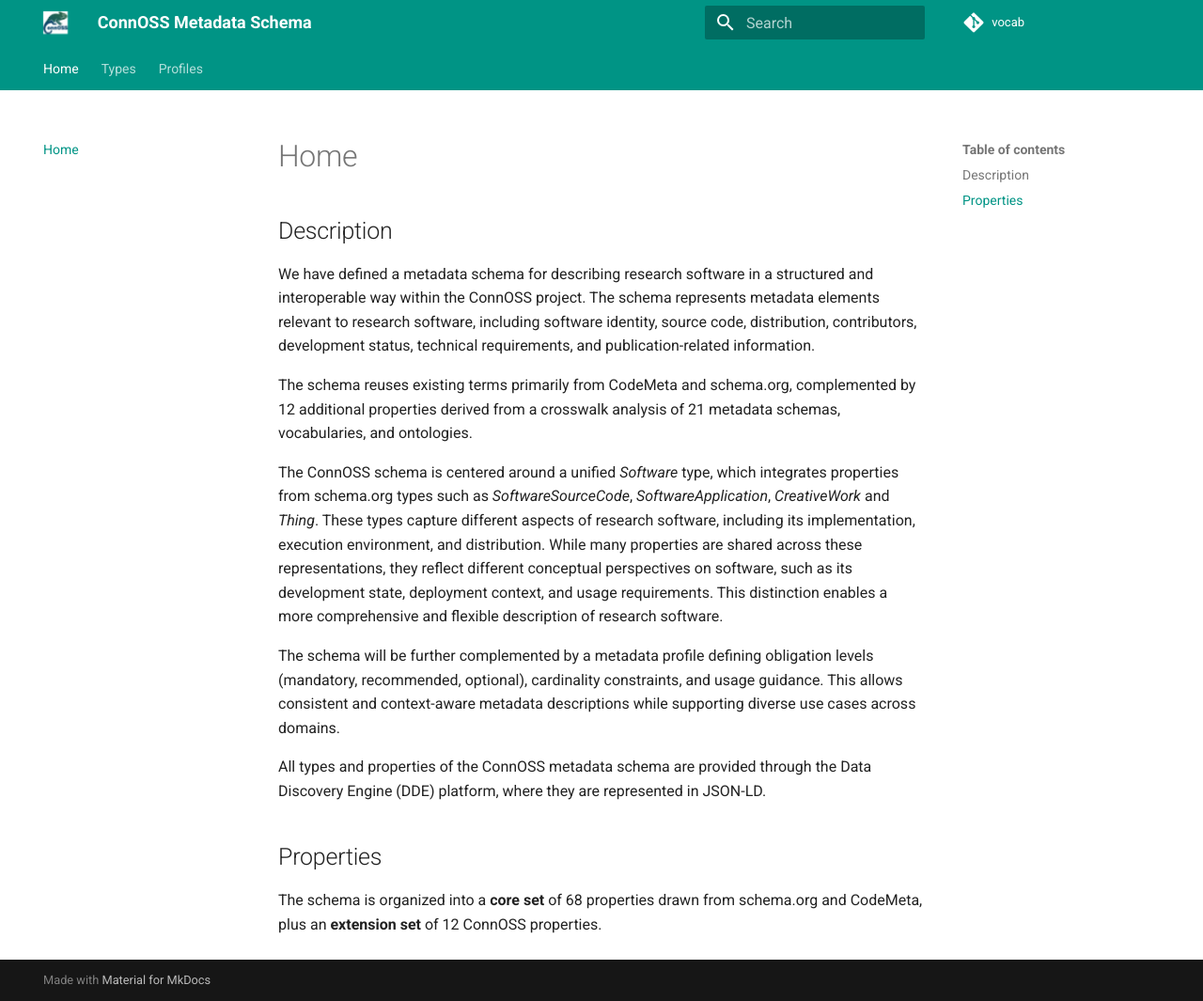
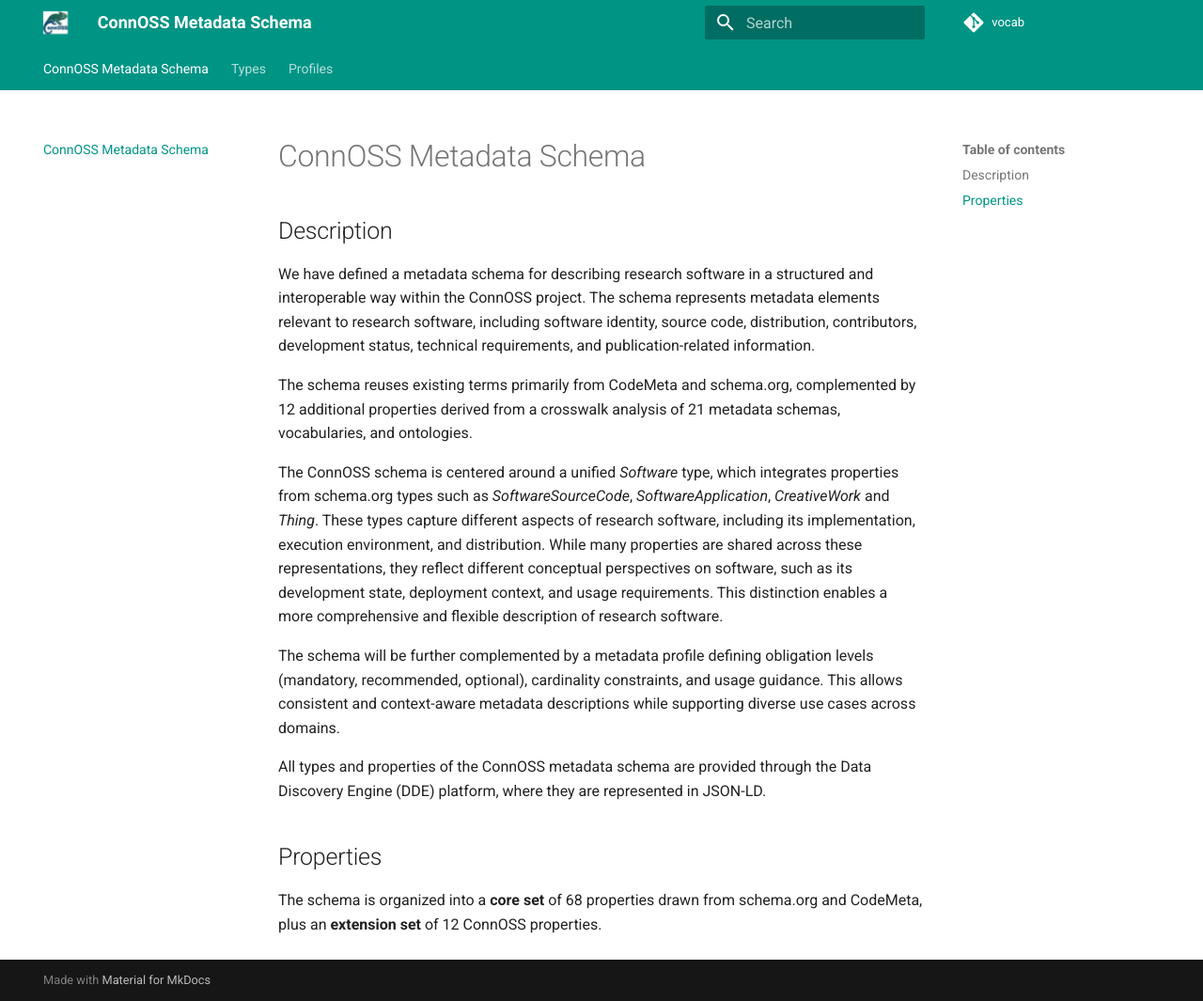
Before and after one commit to ConnOSS-Project/vocab, an MkDocs documentation site: the page built from docs/index.md, in a window 1280 px wide and 1065 px high. Shown: the whole window at 94% size. Built offline with MkDocs 1.6.1 and Material for MkDocs 9.7.7, drawn with Linux system fonts in a browser that asks for light colours; comment, search, counter and statistics services are not loaded.

Commit message:
Update index.md

```diff
--- a/docs/index.md
+++ b/docs/index.md
@@ -1,3 +1,5 @@
+# ConnOSS Metadata Schema
+
 ## Description
 
 We have defined a metadata schema for describing research software in a structured and interoperable way within the ConnOSS project. The schema represents metadata elements relevant to research software, including software identity, source code, distribution, contributors, development status, technical requirements, and publication-related information.
```
